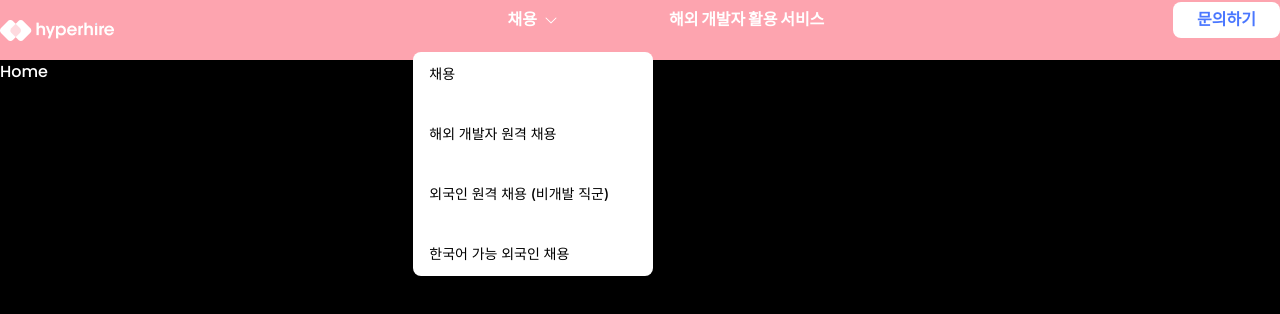
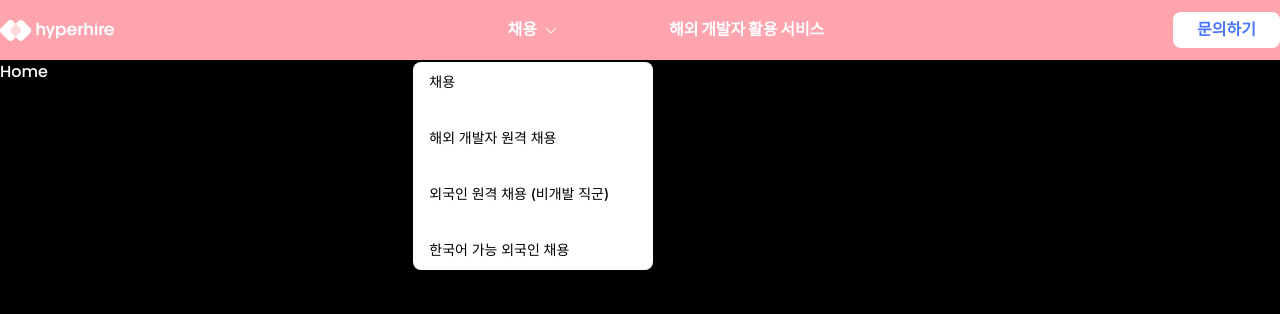
Before and after one commit to artikosamodra/hyper-hipe, a Next.js app: page / in a window 1280 px wide. Both pictures are taken after a click on the button "채용". Shown: the top 314 px of the page. Built offline with nearby package versions, Linux system fonts and the light colour scheme.

Commit message:
minor commit : navdropdown & navcontact position

```diff
--- a/src/app/components/molecules/NavMenu.tsx
+++ b/src/app/components/molecules/NavMenu.tsx
@@ -12,7 +12,7 @@ const NavMenu: React.FC<MenuProps> = ({ handleMenuSelect }) => {
     <div className="w-full h-full flex justify-center">
       <div className="lg:absolute relative lg:top-[44px] top-0 z-10 w-[240px] h-[164px] border-1">
         <div
-          className={`${inter.className} flex flex-col gap-[16px] text-[14px] bg-white text-black rounded-[8px] font-medium`}
+          className={`${inter.className} flex flex-col gap-[16px] text-[14px] leading-[20px] bg-white text-black rounded-[8px] font-medium`}
         >
           {menubar.map((nav, index) => (
             <Button
--- a/src/app/components/templates/Navbar.tsx
+++ b/src/app/components/templates/Navbar.tsx
@@ -23,7 +23,7 @@ const Navbar = () => {
         </div>
 
         <div
-          className={`w-full col-span-2 lg:flex justify-start items-center lg:top-0 top-[60px] lg:bg-opacity-0 bg-opacity-70 bg-black pb-5 z-20 ${
+          className={`w-full col-span-2 lg:flex justify-start items-center lg:bg-opacity-0 bg-opacity-70 bg-black lg:py-0 py-5 lg:top-0 top-[60px] z-20 ${
             show ? "lg:relative absolute" : "hidden"
           }`}
         >
```
